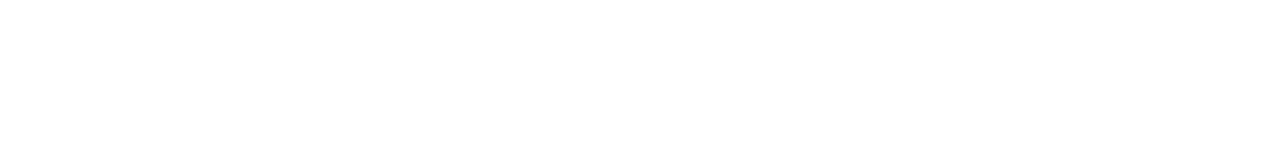
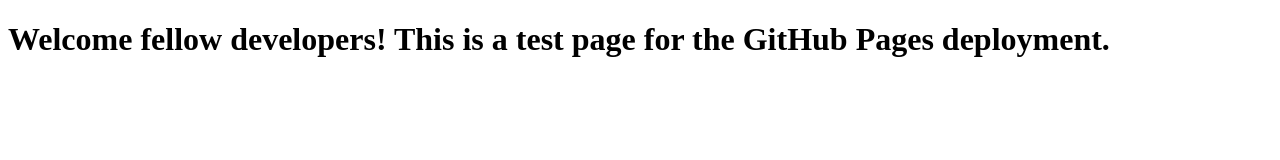
Before and after one commit to Javorka896/Trabalho-Extensionista_SI, a plain HTML site: page index.html in a window 1280 px wide. Drawn offline with Linux system fonts and the light colour scheme.

Commit message:
Informação de Título de entrada do website

```diff
--- a/index.html
+++ b/index.html
@@ -6,6 +6,7 @@
     <title>Document</title>
 </head>
 <body>
-
+    <h1>Welcome fellow developers! This is a test page for the GitHub Pages deployment.</h1>
+    </h1>
 </body>
 </html>
```
